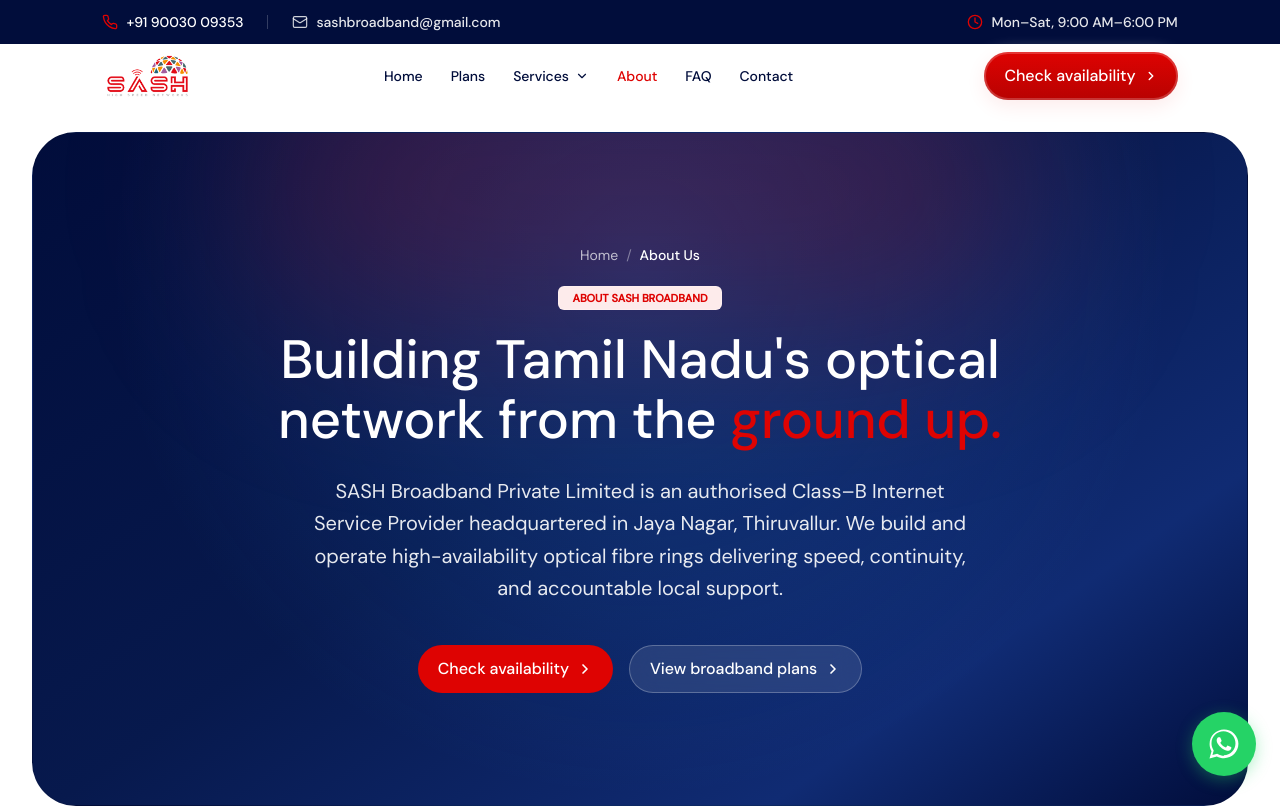
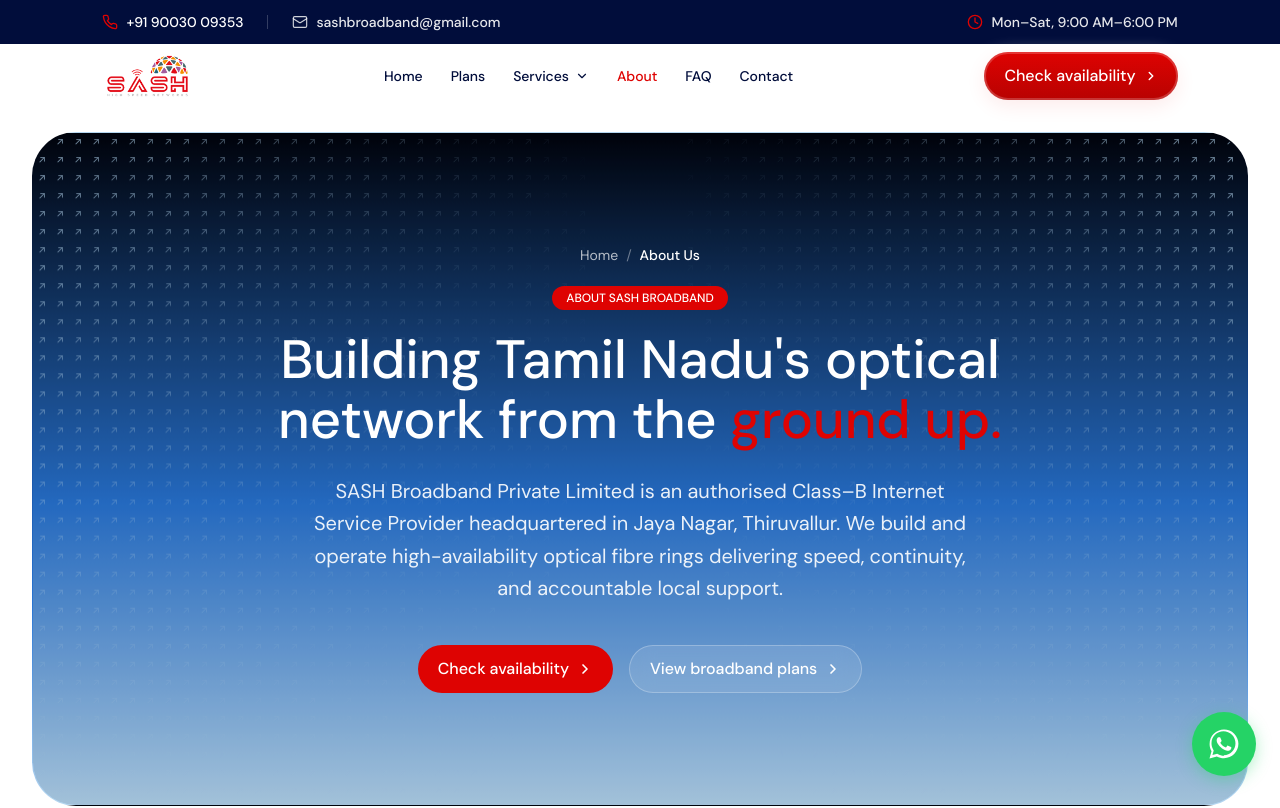
Before and after one commit to Kannan637/SAASBOARD, a Next.js app: page /about in a window 1280 px wide. Shown: the top 808 px of the page. Built offline with nearby package versions, Linux system fonts and the light colour scheme.

Commit message:
feat(about): match hero card gradient and glyph canvas pattern to landing page hero card 1

```diff
--- a/src/app/about/page.tsx
+++ b/src/app/about/page.tsx
@@ -12,6 +12,7 @@ import {
   CheckCircle2,
 } from "lucide-react";
 import Contactus from "@/components/Home/Contactus";
+import CardCanvasPattern from "@/components/ui/card-canvas-pattern";
 import {
   AppleReveal,
   AppleStagger,
@@ -108,7 +109,7 @@ export default function AboutPage() {
         dangerouslySetInnerHTML={{ __html: JSON.stringify(companyJsonLd) }}
       />
 
-      {/* 1. Page Hero: Center Aligned with Rich Gradient Background */}
+      {/* 1. Page Hero: Center Aligned with Landing Page Hero Card 1 Gradient & Canvas Pattern */}
       <section
         data-apple-manual="true"
         aria-labelledby="about-heading"
@@ -116,16 +117,20 @@ export default function AboutPage() {
       >
         <div className="w-full max-w-[1440px] 2xl:max-w-[1520px] mx-auto px-4 sm:px-6 lg:px-8">
           <div
+            data-pattern="glyph"
             className="relative w-full rounded-[28px] sm:rounded-[36px] lg:rounded-[44px] overflow-hidden px-6 sm:px-10 lg:px-16 py-16 sm:py-20 lg:py-28 flex flex-col items-center justify-center text-center text-white border border-black/[0.06] select-none"
             style={{
               background:
-                "radial-gradient(circle at 50% 20%, rgba(42,123,224,0.3) 0%, rgba(1,13,59,0) 65%), linear-gradient(145deg, #010D3B 0%, #07194D 45%, #102B73 78%, #010D3B 100%)",
+                "linear-gradient(180deg, #00030D 0%, #1754AB 45%, #2A7BE0 70%, #BFE3FF 100%)",
             }}
           >
-            {/* Ambient decorative background glow */}
+            {/* Dynamic Card 1 Canvas Pattern (Glyph with Blue Gradient matching Landing Page Hero Card 1) */}
+            <CardCanvasPattern pattern="glyph" />
+
+            {/* Subtle Content Contrast Scrim for Text Readability without altering the canvas pattern */}
             <div
               aria-hidden="true"
-              className="pointer-events-none absolute -top-24 left-1/2 -translate-x-1/2 w-[600px] sm:w-[800px] h-[300px] bg-brand-red/20 blur-[90px] rounded-full"
+              className="pointer-events-none absolute inset-0 bg-black/15"
             />
 
             {/* Breadcrumb (Center Aligned) */}
@@ -151,9 +156,9 @@ export default function AboutPage() {
               </ol>
             </nav>
 
-            {/* Eyebrow Badge (Center Aligned) */}
+            {/* Eyebrow Badge (Center Aligned) matching Hero Card 1 signature badge */}
             <div className="relative z-10 mb-4 sm:mb-5">
-              <span className="eyebrow-label bg-white/10 text-white border border-white/20 backdrop-blur-md px-3.5 py-1">
+              <span className="inline-flex min-h-6 items-center justify-center gap-1.5 rounded-full bg-brand-red px-3.5 py-1 text-xs leading-none font-medium text-white tracking-wide uppercase">
                 ABOUT SASH BROADBAND
               </span>
             </div>
```
